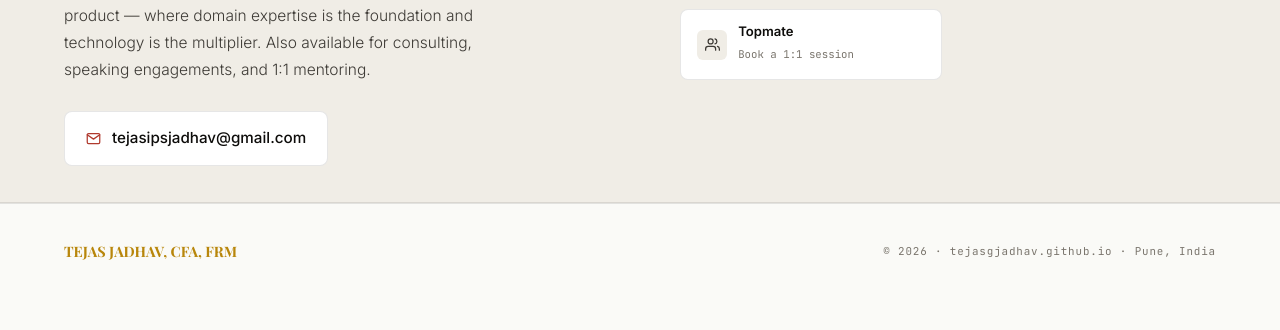
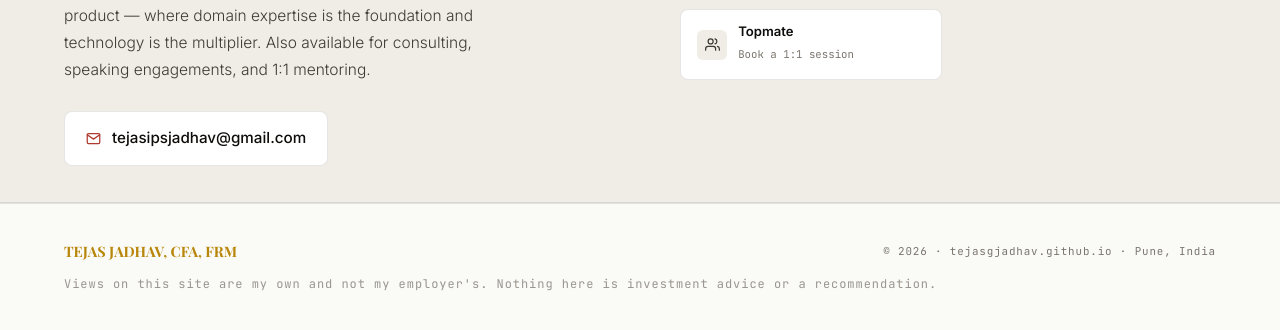
Before and after one commit to tejasgjadhav/tejasgjadhav.github.io, a plain HTML site: page index.html in a window 1280 px wide. Shown: the part 3703-4033 px from the top of the page. Before the commit the page ends 4002 px from the top, so only its background shows below. Drawn offline with nearby package versions, Linux system fonts and the light colour scheme; a web font is replaced by a local one.

Commit message:
Add a views-my-own disclaimer to the home page footer
TIAA STAR approved his outside-activity disclosure. The agreed condition
for putting the site back in Google was this footer line.

Co-Authored-By: Claude Opus 5.5 <noreply@anthropic.com>

```diff
--- a/index.html
+++ b/index.html
@@ -686,6 +686,7 @@ nav.scrolled{box-shadow:var(--shadow-sm);}
     <span class="foot-name" style="color:var(--gold);">TEJAS JADHAV, CFA, FRM</span>
     <span class="foot-copy">© <span id="yr">2026</span> · tejasgjadhav.github.io · Pune, India</span>
   </div>
+  <p class="foot-w foot-copy" style="margin-top:.75rem;font-size:.75rem;opacity:.75;">Views on this site are my own and not my employer's. Nothing here is investment advice or a recommendation.</p>
 </footer>
 
 <script>
```
